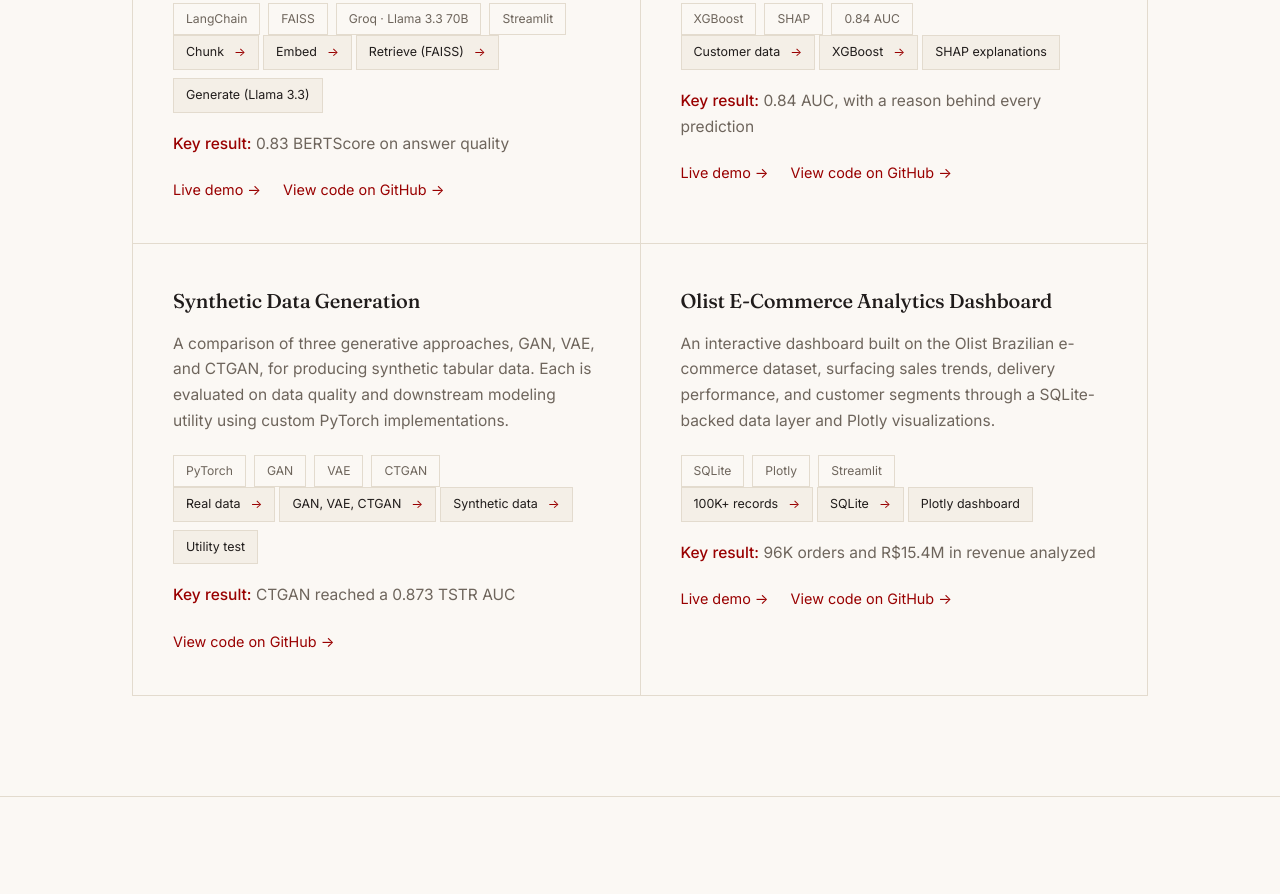
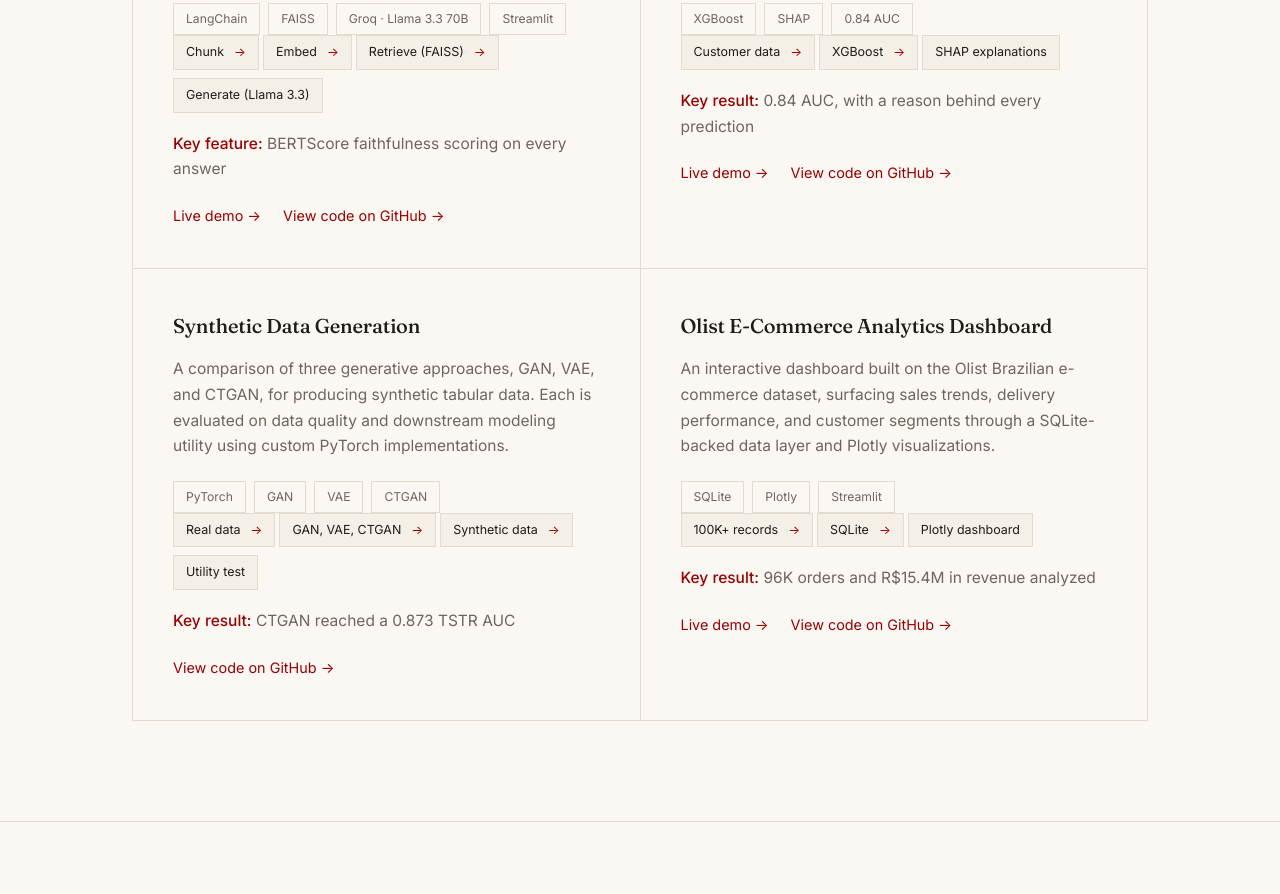
Before and after one commit to adityabandal21/adityabandal21.github.io, a plain HTML site: page index.html in a window 1280 px wide. Shown: the part 2030-2924 px from the top of the page. Drawn offline with Linux system fonts and the light colour scheme.

Commit message:
Reword RAG card to a claim the repo supports
Co-Authored-By: Claude Sonnet 5.5 <noreply@anthropic.com>
Claude-Session: https://claude.ai/code/session_01TnYrDa8BBE4wExpkp9YYvK

```diff
--- a/index.html
+++ b/index.html
@@ -442,7 +442,7 @@
           <span class="tag">Streamlit</span>
         </div>
         <ol class="pipeline" aria-label="How it works"><li>Chunk</li><li>Embed</li><li>Retrieve (FAISS)</li><li>Generate (Llama 3.3)</li></ol>
-        <p class="key-result"><strong>Key result:</strong> 0.83 BERTScore on answer quality</p>
+        <p class="key-result"><strong>Key feature:</strong> BERTScore faithfulness scoring on every answer</p>
         <div class="project-links"><a href="https://rag-chatbot3.streamlit.app/" target="_blank" rel="noopener">Live demo →</a><a href="https://github.com/adityabandal21/rag-chatbot" target="_blank" rel="noopener">View code on GitHub →</a></div>
       </div>
       <div class="project-card">
```
